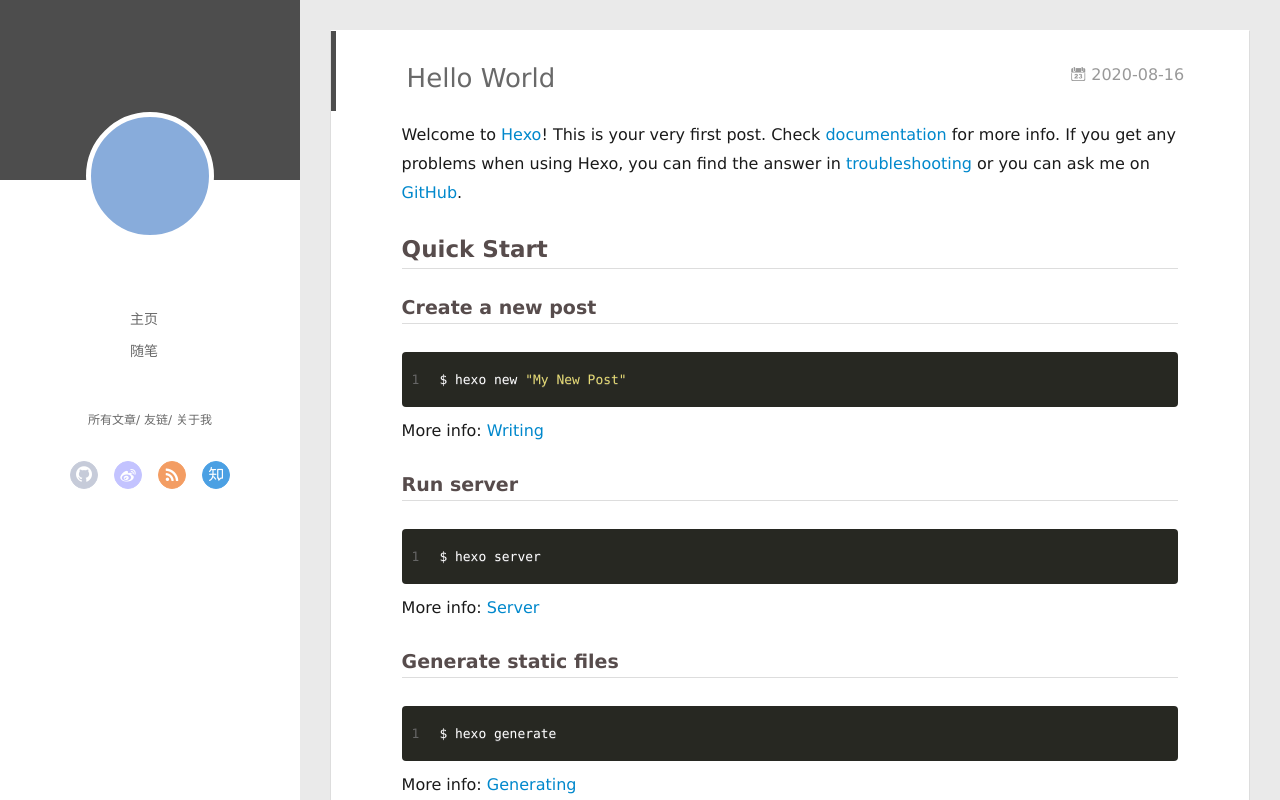
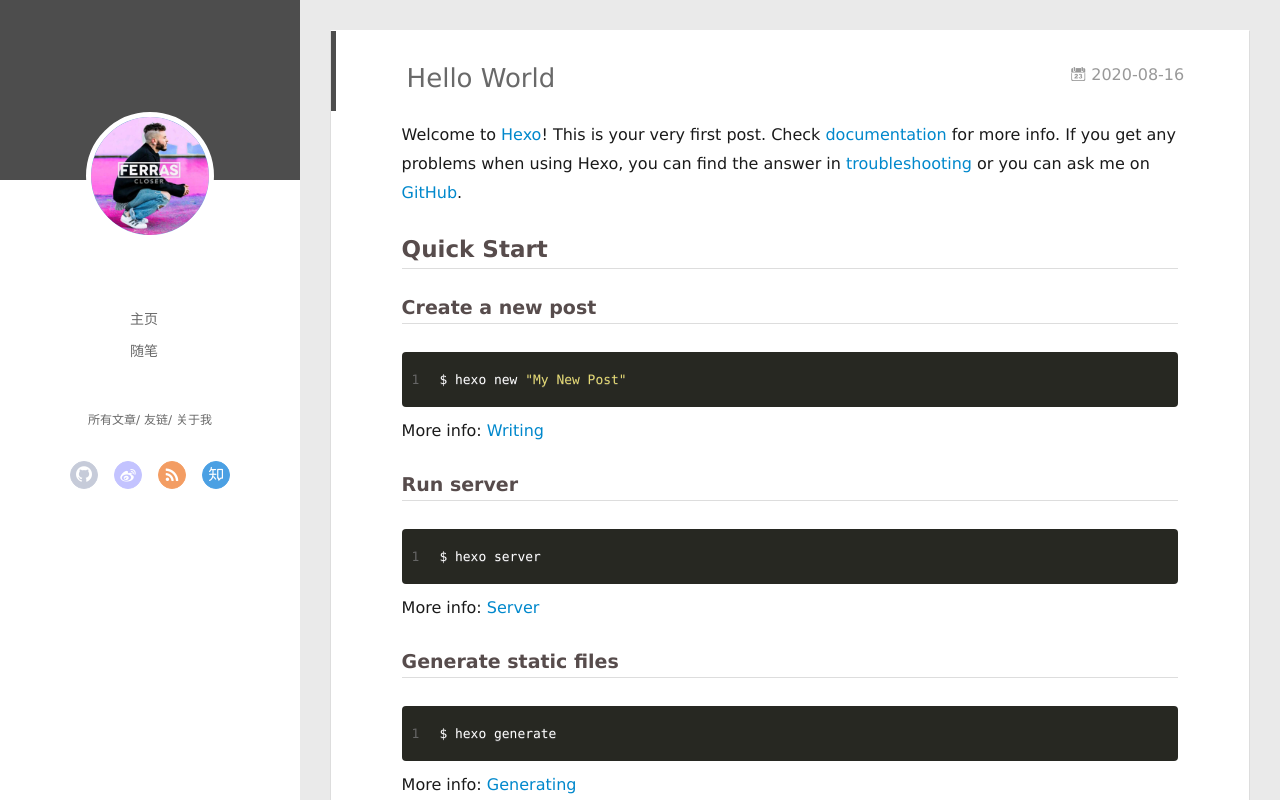
Before and after one commit to zhouyan0928/zhouyan0928.github.io, a plain HTML site: page 2020/08/16/hello-world/index.html in a window 1280 px wide. Drawn offline with Linux system fonts and the light colour scheme.

Commit message:
Site updated: 2020-08-16 20:10:30

```diff
--- a/2020/08/16/hello-world/index.html
+++ b/2020/08/16/hello-world/index.html
@@ -47,7 +47,7 @@
 <div class="intrude-less">
 	<header id="header" class="inner">
 		<a href="/" class="profilepic">
-			<img src="" class="js-avatar">
+			<img src="/assets/img/head.png" class="js-avatar">
 		</a>
 		<hgroup>
 		  <h1 class="header-author"><a href="/"></a></h1>
@@ -105,7 +105,7 @@
 	<div class="intrude-less">
 		<header id="header" class="inner">
 			<div class="profilepic">
-				<img src="" class="js-avatar">
+				<img src="/assets/img/head.png" class="js-avatar">
 			</div>
 			<hgroup>
 			  <h1 class="header-author js-header-author"></h1>
```
Also changed, not shown: 2020/08/16/wode/index.html (+2 -2 lines), archives/2020/08/index.html (+2 -2 lines), archives/2020/index.html (+2 -2 lines), archives/index.html (+2 -2 lines), index.html (+2 -2 lines), assets/img/head.png (added).
